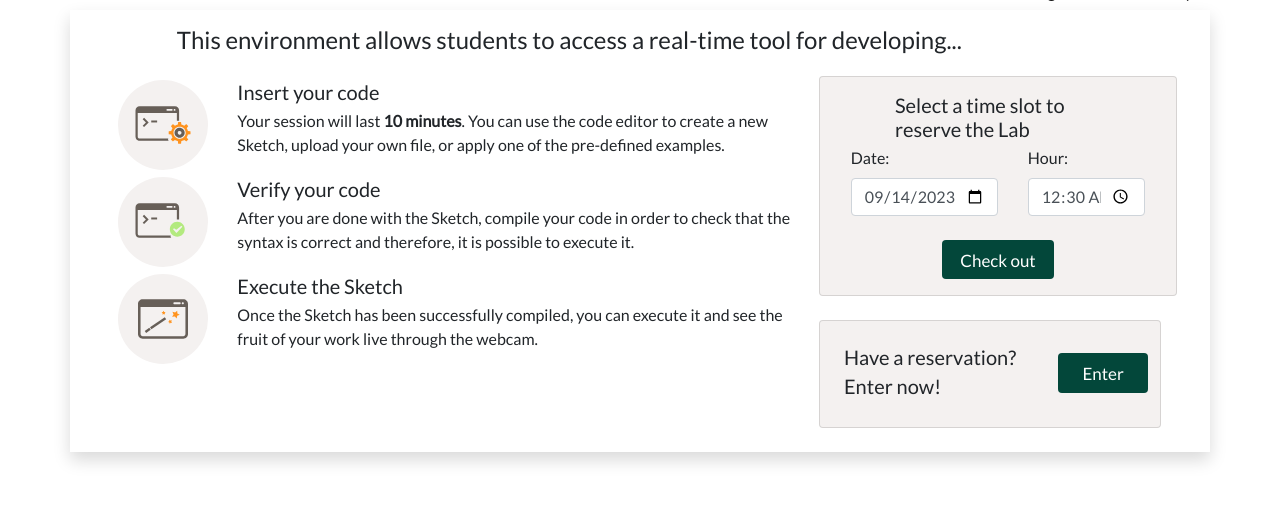
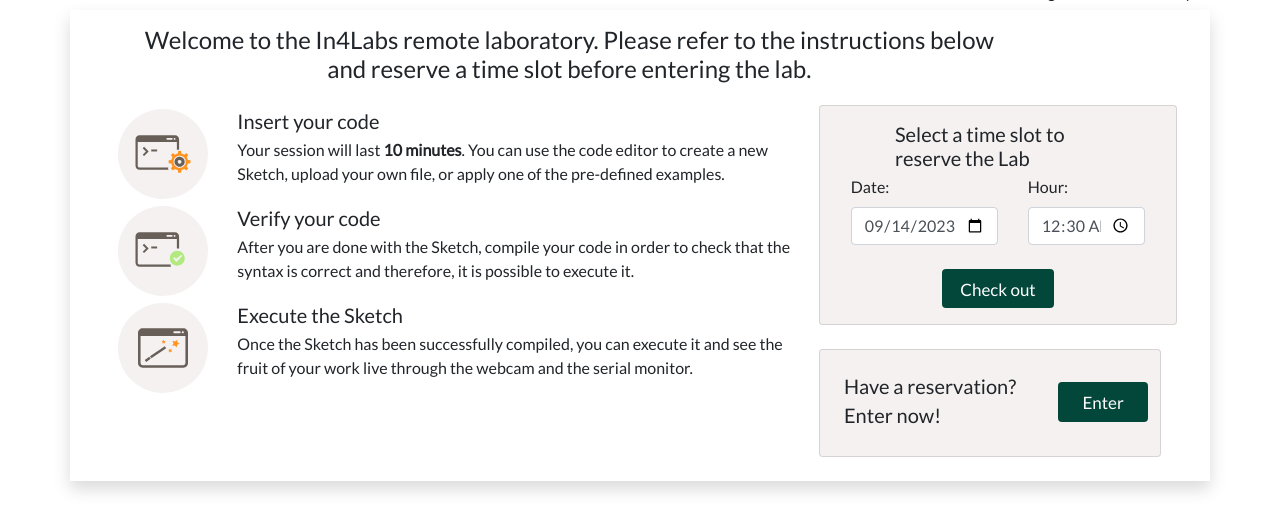
Before and after one commit to cRejon/in4labs_auth, a Flask app: page /book/lab_1/ in a window 1280 px wide. Shown: the part 115-647 px from the top of the page. Run offline with Flask 3, Linux system fonts and the light colour scheme; the visitor is signed in with stand-in values (Sample User, id 1); some libraries are stand-ins or nearby versions.

Commit message:
Change instructions

```diff
--- a/in4labs_app/templates/book_lab.html
+++ b/in4labs_app/templates/book_lab.html
@@ -66,7 +66,7 @@
 <div class="container shadow px-5">
     <div class="row">
         <div class="col-md col-md-offset-1 my-3 text-center">
-            <h4 class="mt16">This environment allows students to access a real-time tool for developing...</h4>
+            <h4 class="mt16">Welcome to the In4Labs remote laboratory. Please refer to the instructions below and reserve a time slot before entering the lab.</h4>
         </div>
     </div>
     <div>
--- a/in4labs_app/templates/lab_1.html
+++ b/in4labs_app/templates/lab_1.html
@@ -23,7 +23,7 @@
         </div>
         <div class="col-md-10">
             <h5>Execute the Sketch</h5>
-            <p>Once the Sketch has been successfully compiled, you can execute it and see the fruit of your work live through the webcam.</p>
+            <p>Once the Sketch has been successfully compiled, you can execute it and see the fruit of your work live through the webcam and the serial monitor.</p>
         </div>
     </div>
 </div>
--- a/in4labs_app/templates/lab_2.html
+++ b/in4labs_app/templates/lab_2.html
@@ -14,7 +14,7 @@
         </div>
         <div class="col-md-10">
             <h5>Password </h5>
-            <p>Use the first part in your email (before @) as password for your notebook.</p>
+            <p>Use your email as password for your notebook.</p>
         </div>
     </div>
     <div class="row justify-content-md-center my-1">
```
Also changed, not shown: in4labs_app/in4labs.db (deleted).
